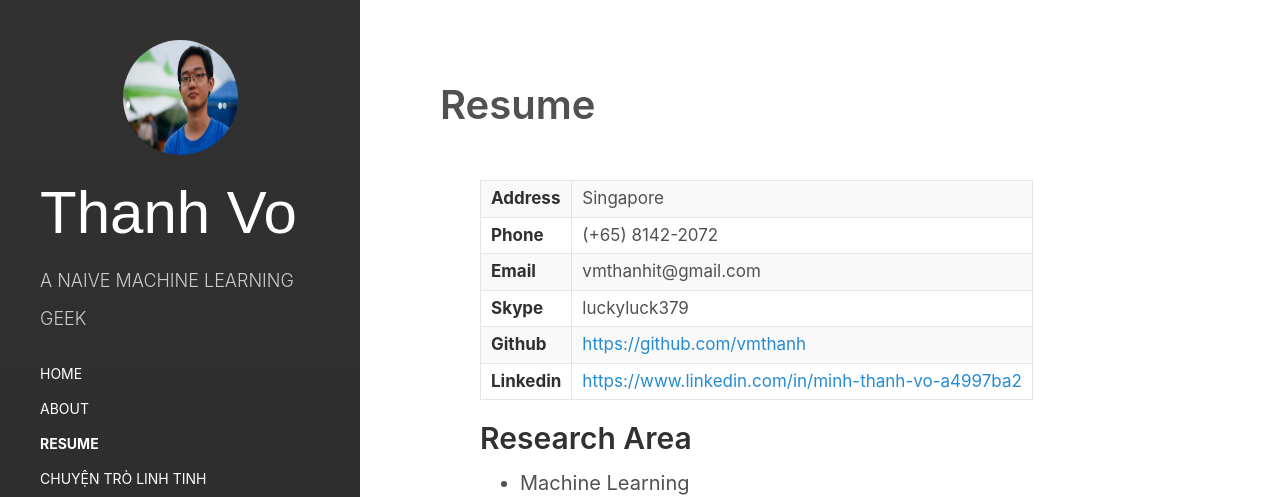
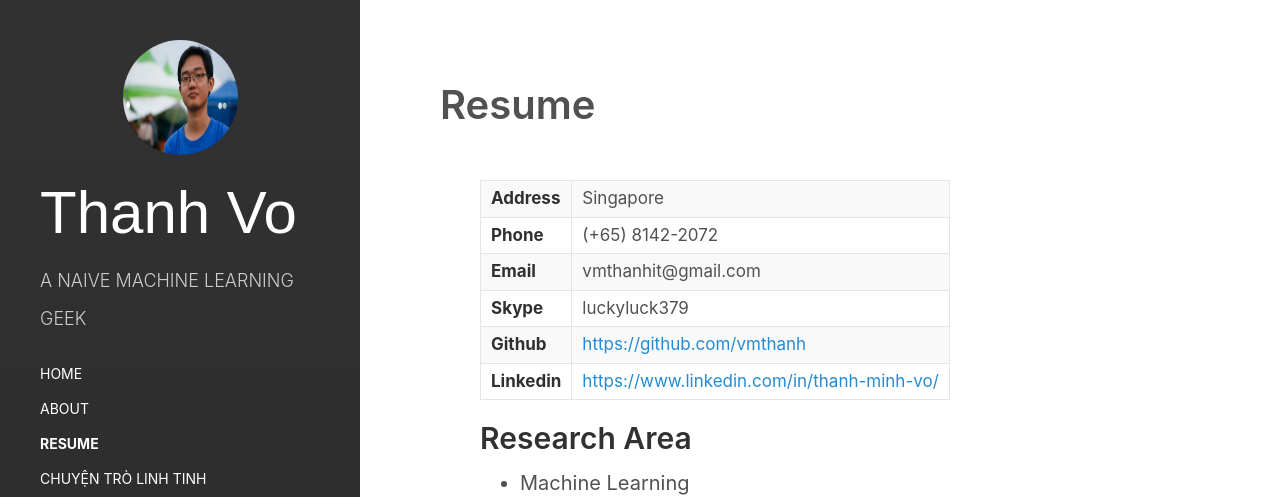
Before and after one commit to vmthanh/vmthanh.github.io, a Jekyll site: the page built from resume.md, in a window 1280 px wide. Shown: the top 497 px of the page. Built offline with Jekyll 4.4.1, drawn with Linux system fonts in a browser that asks for light colours; part of the change alters nothing that is shown.

Commit message:
update cv-22-08-2019

```diff
--- a/resume.md
+++ b/resume.md
@@ -10,7 +10,7 @@ sidebar_link: true
 |**Email**     			| vmthanhit@gmail.com 																		|
 |**Skype**  			| luckyluck379 																				|
 |**Github**  			| [https://github.com/vmthanh](https://github.com/vmthanh)									|
-|**Linkedin**  			| [https://www.linkedin.com/in/minh-thanh-vo-a4997ba2](https://www.linkedin.com/in/minh-thanh-vo-a4997ba2)	|
+|**Linkedin**  			| [https://www.linkedin.com/in/thanh-minh-vo/](https://www.linkedin.com/in/thanh-minh-vo/)	|
 
 
 ## Research Area
```
